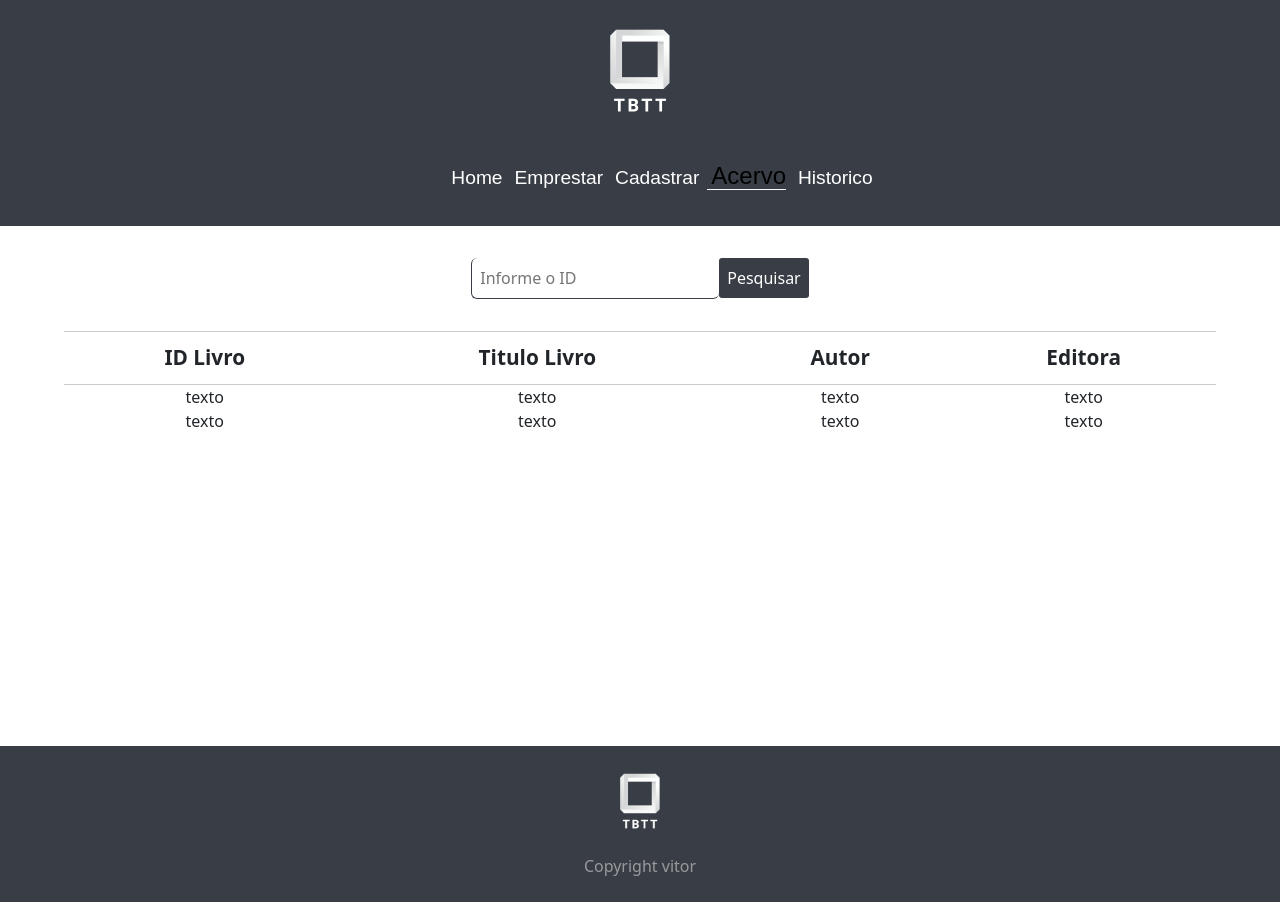
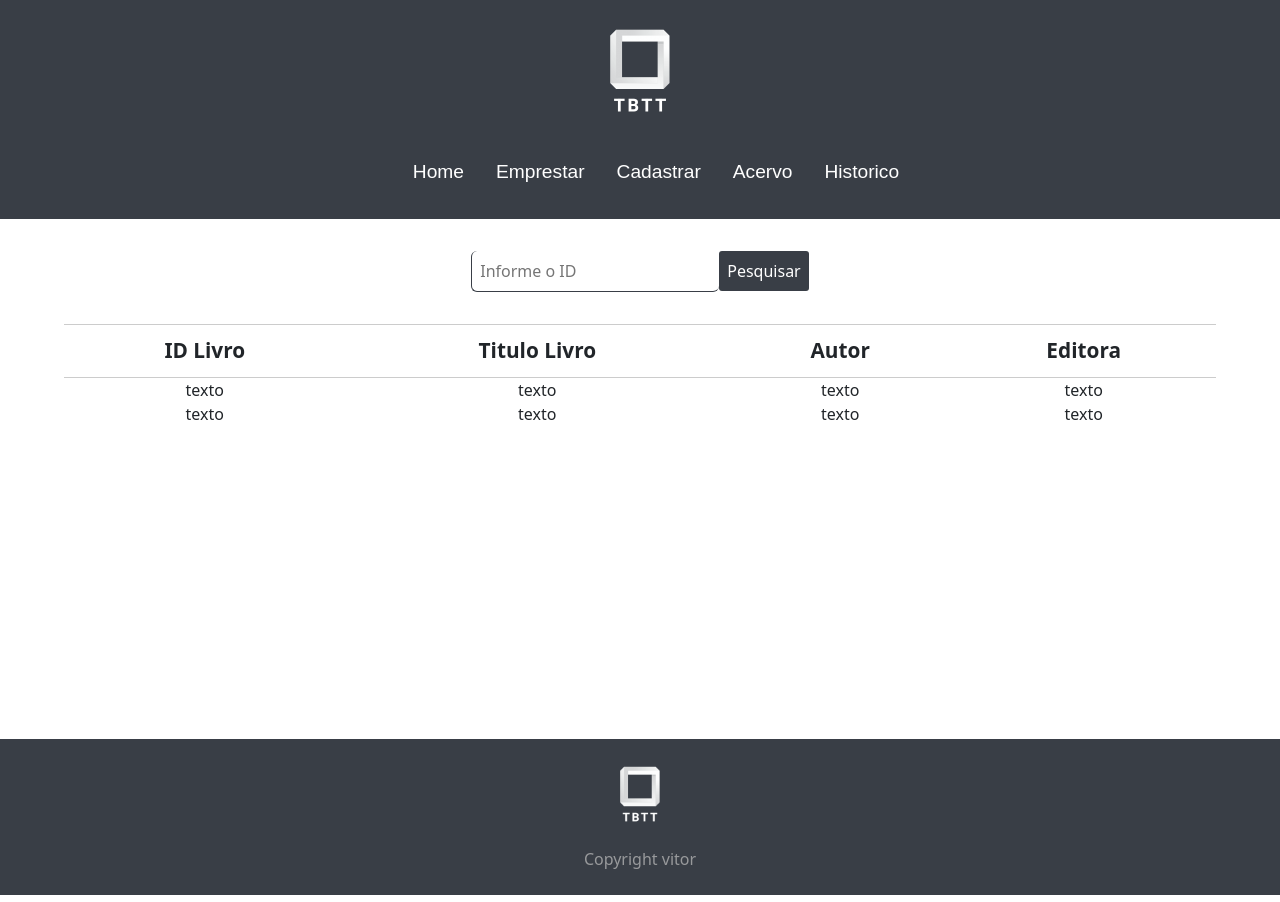
Before and after one commit to vitorAlbarado/TBTT, a React (Create React App) app: page /acervo in a window 1280 px wide. Built offline with nearby package versions, Linux system fonts and the light colour scheme.

Commit message:
Adicionando lib css module e sass e refatorando

```diff
--- a/package.json
+++ b/package.json
@@ -3,6 +3,7 @@
   "version": "0.1.0",
   "private": true,
   "dependencies": {
+    "@hookform/resolvers": "^2.9.8",
     "@testing-library/jest-dom": "^5.16.5",
     "@testing-library/react": "^13.4.0",
     "@testing-library/user-event": "^13.5.0",
@@ -14,9 +15,11 @@
     "react": "^18.2.0",
     "react-bootstrap": "^2.5.0",
     "react-dom": "^18.2.0",
+    "react-hook-form": "^7.36.1",
     "react-router-dom": "^6.4.1",
     "react-scripts": "5.0.1",
-    "typescript": "^4.8.4"
+    "typescript": "^4.8.4",
+    "yup": "^0.32.11"
   },
   "scripts": {
     "start": "react-scripts start",
--- /dev/null
+++ b/src/components/cabecalho/Cabecalho.module.scss
@@ -0,0 +1,54 @@
+:root{
+	--cor-principal: #393e46;
+	--cor-secundaria: #8888;
+	--fonte-kanit: 'Kanit', sans-serif ;
+}
+ .header{
+ 	width: 100%;
+ 	height: 21%;
+ 	box-sizing: border-box;
+ 	font-family: var(--fonte-kanit);
+
+	 &__cabecalho{
+		padding-bottom: 1em;
+		text-align: center;
+		background-color: var(--cor-principal);
+
+	}
+
+}
+.menu{
+	box-sizing: border-box;
+	&__list{
+		display: flex;
+		justify-content: center;
+		align-items: center;
+		gap: 2em;
+	}
+	&__link{
+		a{
+			width: 100%;
+			text-decoration: none;
+			color: white;
+			transition: 0.51s all;
+			font-size: 1.2em;
+			&:hover{
+				color: black;
+				transition: 0.51s all;
+				font-size: 1.5em;
+				font-family: var(--fonte-kanit);
+				border-bottom: 1px solid white;
+
+			}
+		}
+	}
+}
+
+#home,#emprestar,#cadastrar,#acervo,#historico{
+ 	color: black;
+ 	transition: 0.51s all;
+ 	font-size: 1.5em;
+ 	font-family: var(--fonte-kanit);
+	 border-bottom: 1px solid white;
+
+ }
--- a/src/components/cabecalho/cabecalho.css
+++ /dev/null
@@ -1,50 +0,0 @@
-:root{
-	--cor-principal: #393e46;
-	--cor-secundaria: #8888;
-	--fonte-kanit: 'Kanit', sans-serif ;
-}
- header{
- 	width: 100%;
- 	height: 21%;
- 	box-sizing: border-box;
- 	font-family: var(--fonte-kanit);
-
- }
-
- main{
- 	width: 0 auto;
-
- }
- .cabecalho{
- 	padding-bottom: 1em;
- 	text-align: center;
- 	background-color: var(--cor-principal);
- 	box-sizing: border-box;
-
- }
- .menu ul li a{
- 	width: 100%;
- 	text-decoration: none;
- 	color: white;
- 	padding-left: 4px;
- 	transition: 0.51s all;
- 	font-size: 1.2em;
-
- }
- .menu{
- 	box-sizing: border-box;
- }
- .menu a:hover, #home,#emprestar,#cadastrar,#acervo,#historico{
- 	color: black;
- 	transition: 0.51s all;
- 	font-size: 1.5em;
- 	font-family: var(--fonte-kanit);
-	 border-bottom: 1px solid white;
-
- }
-
-
- .menu ul li{
- 	margin-left: 0.5em;
- 	display: inline;
- }
--- a/src/components/cabecalho/index.tsx
+++ b/src/components/cabecalho/index.tsx
@@ -1,4 +1,4 @@
-import   './cabecalho.css'
+import style from './Cabecalho.module.scss';
 import logo from '../../assets/img/logo.png'
 import { Link } from "react-router-dom";
 
@@ -8,16 +8,16 @@ interface Props{
 export default function Cabecalho(porps:Props){
 
     return(
-        <header>
-			<section className='cabecalho'>
+        <header className={style.header}>
+			<section className={style.header__cabecalho}>
 			<h1><a href="#"><img src={logo} style={{width:"150px"}} alt="Logo da Empresa"/></a></h1>
-				<nav className='menu'>
-					<ul>
-						<li><Link to="/" id={porps.ativo ==='home' ? porps.ativo:''}>Home</Link></li>
-						<li><Link to="/emprestar" id={porps.ativo ==='emprestar' ? porps.ativo:''}>Emprestar</Link></li>
-						<li><Link to="/cadastrar" id={porps.ativo ==='cadastrar' ? porps.ativo:''}>Cadastrar</Link></li>
-						<li><Link to="/acervo" id={porps.ativo ==='acervo' ? porps.ativo:''}>Acervo</Link></li>
-						<li><Link to="/historico"id={porps.ativo ==='historico' ? porps.ativo:''}>Historico</Link></li>
+				<nav className={style.menu}>
+					<ul className={style.menu__list}>
+						<li className={style.menu__link}><Link to="/" id={porps.ativo ==='home' ? porps.ativo:''}>Home</Link></li>
+						<li className={style.menu__link}><Link to="/emprestar" id={porps.ativo ==='emprestar' ? porps.ativo:''}>Emprestar</Link></li>
+						<li className={style.menu__link}><Link to="/cadastrar" id={porps.ativo ==='cadastrar' ? porps.ativo:''}>Cadastrar</Link></li>
+						<li className={style.menu__link}><Link to="/acervo" id={porps.ativo ==='acervo' ? porps.ativo:''}>Acervo</Link></li>
+						<li className={style.menu__link}><Link to="/historico"id={porps.ativo ==='historico' ? porps.ativo:''}>Historico</Link></li>
 					</ul>
 				</nav>
 			</section>
```
Also changed, not shown: 1 other file (tests, documents, lock files or other folders).
